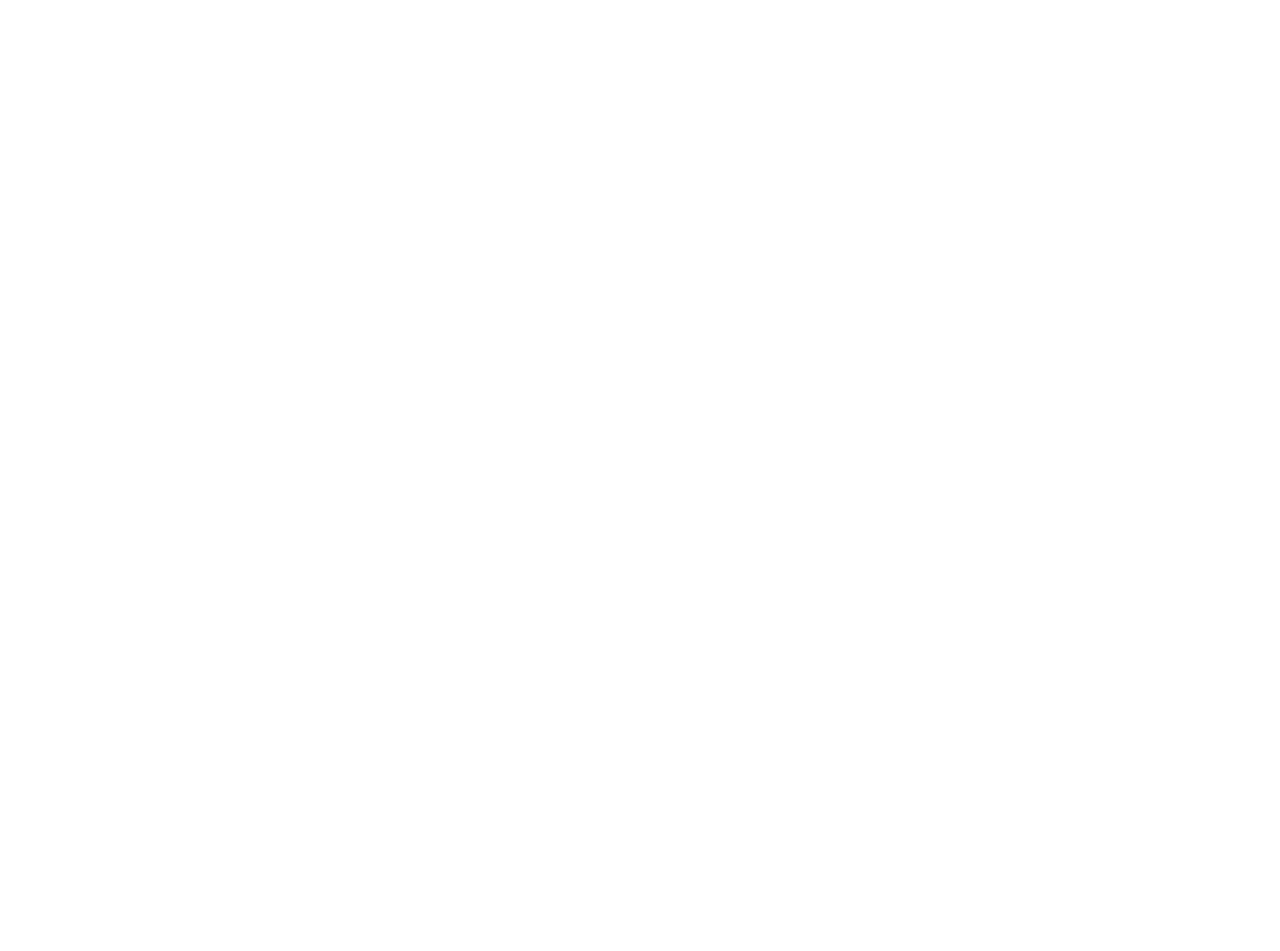
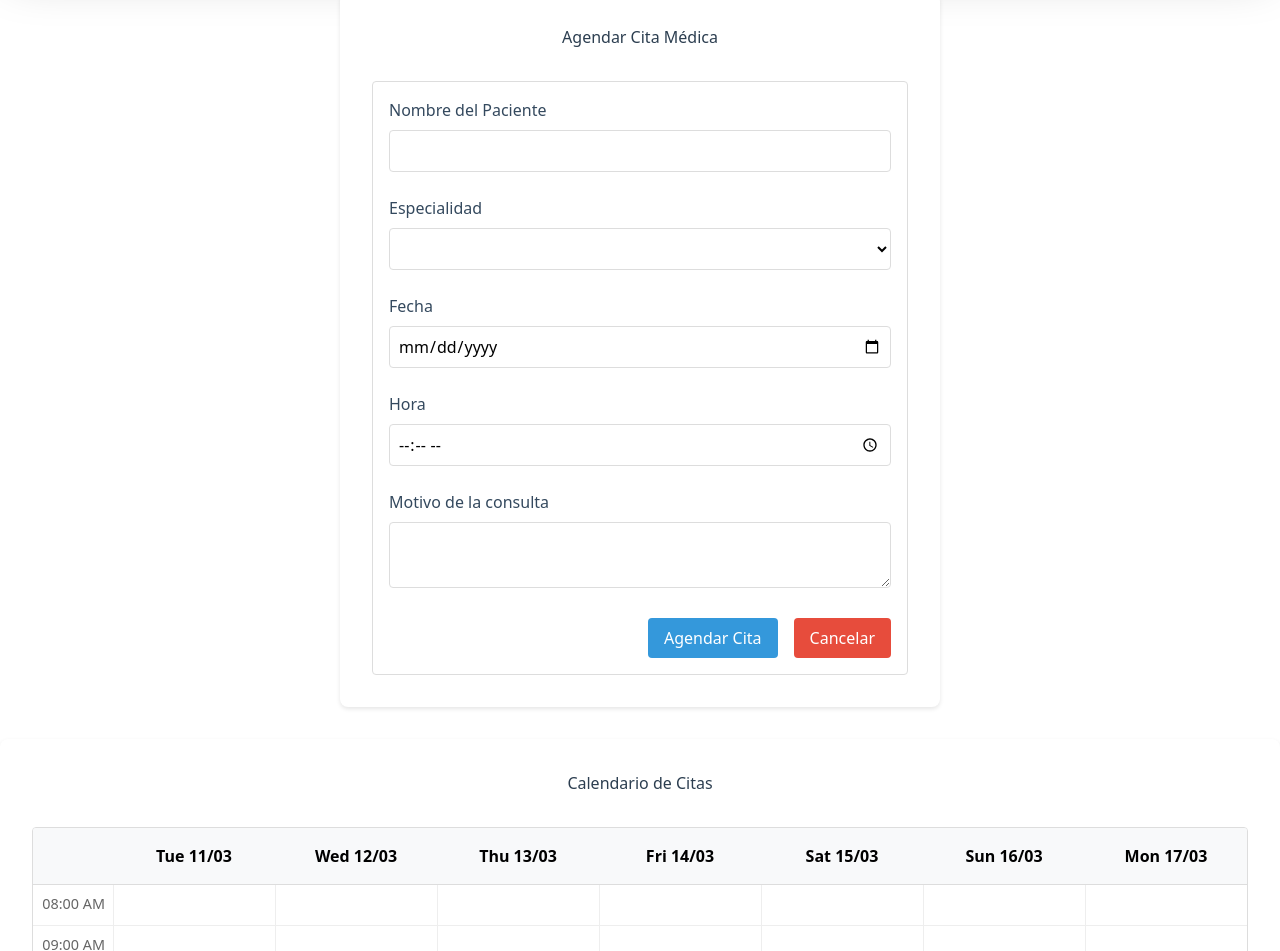
Before and after one commit to pabloflores465/hospital, an Angular app in the folder front/: page /appointments in a window 1280 px wide. Before the commit this address led to /. Shown: the part 121-1072 px from the top of the page. Before the commit the page ends 800 px from the top, so only its background shows below. Built offline with nearby package versions, Linux system fonts and the light colour scheme.

Commit message:
Add appointments feature with scheduling form and calendar view

```diff
--- a/front/src/app/app.routes.ts
+++ b/front/src/app/app.routes.ts
@@ -6,6 +6,7 @@
 import { MainPageComponent } from './main-page/main-page.component';
 import { SignupComponent } from './signup/signup.component';
 import { ValidateUserComponent } from './validate-user/validate-user.component';
+import { AppointmentsComponent } from './appointments/appointments.component';
 
 export const routes: Routes = [
   {
@@ -18,6 +19,7 @@
       { path: 'validate', component: ValidateUserComponent },
       { path: 'admin/users', component: AdminUsersComponent },
       { path: 'admin/users/:id', component: AdminUsersSingleComponent },
+      { path: 'appointments', component: AppointmentsComponent },
     ],
   },
 ];
--- /dev/null
+++ b/front/src/app/appointments/appointments.component.css
@@ -0,0 +1,136 @@
+.appointment-container {
+  max-width: 600px;
+  margin: 2rem auto;
+  padding: 2rem;
+  background-color: white;
+  border-radius: 8px;
+  box-shadow: 0 2px 4px rgba(0,0,0,0.1);
+}
+
+.title {
+  text-align: center;
+  color: #2c3e50;
+  margin-bottom: 2rem;
+}
+
+.form-group {
+  margin-bottom: 1.5rem;
+}
+
+.form-group label {
+  display: block;
+  margin-bottom: 0.5rem;
+  color: #34495e;
+}
+
+.form-group input,
+.form-group select,
+.form-group textarea {
+  width: 100%;
+  padding: 0.5rem;
+  border: 1px solid #ddd;
+  border-radius: 4px;
+  font-size: 1rem;
+}
+
+.button-group {
+  display: flex;
+  gap: 1rem;
+  justify-content: flex-end;
+}
+
+.submit-btn {
+  background-color: #3498db;
+  color: white;
+  padding: 0.5rem 1rem;
+  border: none;
+  border-radius: 4px;
+  cursor: pointer;
+}
+
+.cancel-btn {
+  background-color: #e74c3c;
+  color: white;
+  padding: 0.5rem 1rem;
+  border: none;
+  border-radius: 4px;
+  cursor: pointer;
+}
+
+@media (max-width: 600px) {
+  .appointment-container {
+    margin: 1rem;
+    padding: 1rem;
+  }
+}
+
+.calendar-container {
+  padding: 2rem;
+  background-color: white;
+  border-radius: 8px;
+  box-shadow: 0 2px 4px rgba(0,0,0,0.1);
+}
+
+.calendar {
+  border: 1px solid #ddd;
+  border-radius: 4px;
+  overflow: auto;
+}
+
+.calendar-header {
+  display: grid;
+  grid-template-columns: 80px repeat(7, 1fr);
+  background-color: #f8f9fa;
+  border-bottom: 1px solid #ddd;
+}
+
+.day-column {
+  padding: 1rem;
+  text-align: center;
+  font-weight: bold;
+}
+
+.calendar-body {
+  display: flex;
+  flex-direction: column;
+}
+
+.time-slot {
+  display: grid;
+  grid-template-columns: 80px repeat(7, 1fr);
+  border-bottom: 1px solid #eee;
+}
+
+.time-label {
+  padding: 0.5rem;
+  text-align: right;
+  font-size: 0.9rem;
+  color: #666;
+}
+
+.slot {
+  border-left: 1px solid #eee;
+  padding: 0.5rem;
+  min-height: 40px;
+  cursor: pointer;
+}
+
+.slot:hover:not(.taken) {
+  background-color: #e3f2fd;
+}
+
+.slot.taken {
+  background-color: #ffebee;
+  cursor: not-allowed;
+}
+
+.slot.selected {
+  background-color: #bbdefb;
+}
+
+.appointment-form {
+  margin-top: 2rem;
+  padding: 1rem;
+  border: 1px solid #ddd;
+  border-radius: 4px;
+}
--- /dev/null
+++ b/front/src/app/appointments/appointments.component.html
@@ -0,0 +1,123 @@
+<div class="appointment-container">
+  <h2 class="title">Agendar Cita Médica</h2>
+
+  <form (ngSubmit)="submitAppointment()" class="appointment-form">
+    <div class="form-group">
+      <label for="patientName">Nombre del Paciente</label>
+      <input
+        type="text"
+        id="patientName"
+        [(ngModel)]="appointment.patientName"
+        name="patientName"
+        required>
+    </div>
+
+    <div class="form-group">
+      <label for="specialty">Especialidad</label>
+      <select
+        id="specialty"
+        [(ngModel)]="appointment.specialty"
+        name="specialty"
+        required>
+        <option value="">Seleccione una especialidad</option>
+        <option *ngFor="let specialty of specialties" [value]="specialty">
+          {{specialty}}
+        </option>
+      </select>
+    </div>
+
+    <div class="form-group">
+      <label for="date">Fecha</label>
+      <input
+        type="date"
+        id="date"
+        [(ngModel)]="appointment.date"
+        name="date"
+        required>
+    </div>
+
+    <div class="form-group">
+      <label for="time">Hora</label>
+      <input
+        type="time"
+        id="time"
+        [(ngModel)]="appointment.time"
+        name="time"
+        required>
+    </div>
+
+    <div class="form-group">
+      <label for="reason">Motivo de la consulta</label>
+      <textarea
+        id="reason"
+        [(ngModel)]="appointment.reason"
+        name="reason"
+        required>
+      </textarea>
+    </div>
+
+    <div class="button-group">
+      <button type="submit" class="submit-btn">Agendar Cita</button>
+      <button type="button" class="cancel-btn" (click)="resetForm()">Cancelar</button>
+    </div>
+  </form>
+</div>
+
+<div class="calendar-container">
+  <h2 class="title">Calendario de Citas</h2>
+
+  <div class="calendar">
+    <!-- Encabezados de días -->
+    <div class="calendar-header">
+      <div class="time-column"></div>
+      <div class="day-column" *ngFor="let day of weekDays">
+        {{ day | date:'EEE dd/MM' }}
+      </div>
+    </div>
+
+    <!-- Filas de horarios -->
+    <div class="calendar-body">
+      <div class="time-slot" *ngFor="let time of timeSlots">
+        <div class="time-label">{{ time }}</div>
+        <div class="slot"
+             *ngFor="let day of weekDays"
+             [class.taken]="isSlotTaken(day, time)"
+             [class.selected]="selectedSlot?.date?.toDateString() === day.toDateString() && selectedSlot?.time === time"
+             (click)="selectSlot(day, time)">
+          <span *ngIf="isSlotTaken(day, time)">Ocupado</span>
+        </div>
+      </div>
+    </div>
+  </div>
+
+  <!-- Formulario para nueva cita -->
+  <div class="appointment-form" *ngIf="selectedSlot">
+    <h3>Nueva Cita para {{ selectedSlot.date | date:'dd/MM/yyyy' }} - {{ selectedSlot.time }}</h3>
+    <form (ngSubmit)="submitAppointment()">
+      <div class="form-group">
+        <label for="patientName">Nombre del Paciente</label>
+        <input type="text" id="patientName" [(ngModel)]="newAppointment.patientName" name="patientName" required>
+      </div>
+
+      <div class="form-group">
+        <label for="specialty">Especialidad</label>
+        <select id="specialty" [(ngModel)]="newAppointment.specialty" name="specialty" required>
+          <option value="">Seleccione una especialidad</option>
+          <option *ngFor="let specialty of specialties" [value]="specialty">
+            {{specialty}}
+          </option>
+        </select>
+      </div>
+
+      <div class="form-group">
+        <label for="reason">Motivo de la consulta</label>
+        <textarea id="reason" [(ngModel)]="newAppointment.reason" name="reason" required></textarea>
+      </div>
+
+      <div class="button-group">
+        <button type="submit" class="submit-btn">Confirmar Cita</button>
+        <button type="button" class="cancel-btn" (click)="resetForm()">Cancelar</button>
+      </div>
+    </form>
+  </div>
+</div>
--- /dev/null
+++ b/front/src/app/appointments/appointments.component.ts
@@ -0,0 +1,60 @@
+import { Component, OnInit } from '@angular/core';
+import { FormsModule } from '@angular/forms';
+import { CommonModule } from '@angular/common';
+
+@Component({
+  selector: 'app-appointments',
+  standalone: true,
+  imports: [FormsModule, CommonModule],
+  templateUrl: './appointments.component.html',
+  styleUrls: ['./appointments.component.css']
+})
+export class AppointmentsComponent implements OnInit {
+  specialties: string[] = ['Cardiología', 'Dermatología', 'Neurología'];
+
+  appointment: any = {};
+
+  newAppointment: any = {};
+
+  selectedSlot: { date: Date, time: string } | null = null;
+
+  weekDays: Date[] = [];
+
+  timeSlots: string[] = [
+    '08:00 AM', '09:00 AM', '10:00 AM', '11:00 AM', '12:00 PM',
+    '01:00 PM', '02:00 PM', '03:00 PM', '04:00 PM', '05:00 PM'
+  ];
+
+  ngOnInit() {
+    this.initializeWeekDays();
+  }
+
+  initializeWeekDays() {
+    const today = new Date();
+    for (let i = 0; i < 7; i++) {
+      const day = new Date(today);
+      day.setDate(today.getDate() + i);
+      this.weekDays.push(day);
+    }
+  }
+
+  isSlotTaken(day: Date, time: string): boolean {
+    // Implement the logic to check if the slot is taken
+    return false; // Placeholder implementation
+  }
+
+  submitAppointment() {
+    console.log('Cita agendada:', this.appointment);
+    // Aquí iría la lógica para enviar la cita al backend
+    this.resetForm();
+  }
+
+  selectSlot(day: Date, time: string) {
+    this.selectedSlot = { date: day, time: time };
+  }
+
+  resetForm() {
+    this.selectedSlot = null;
+    this.newAppointment = {};
+  }
+}
```
Also changed, not shown: 1 other file (tests, documents, lock files or other folders).
